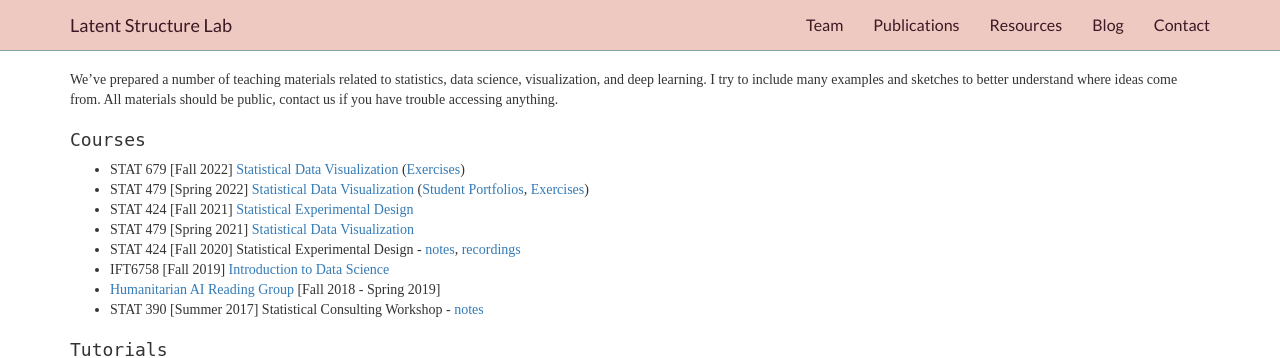
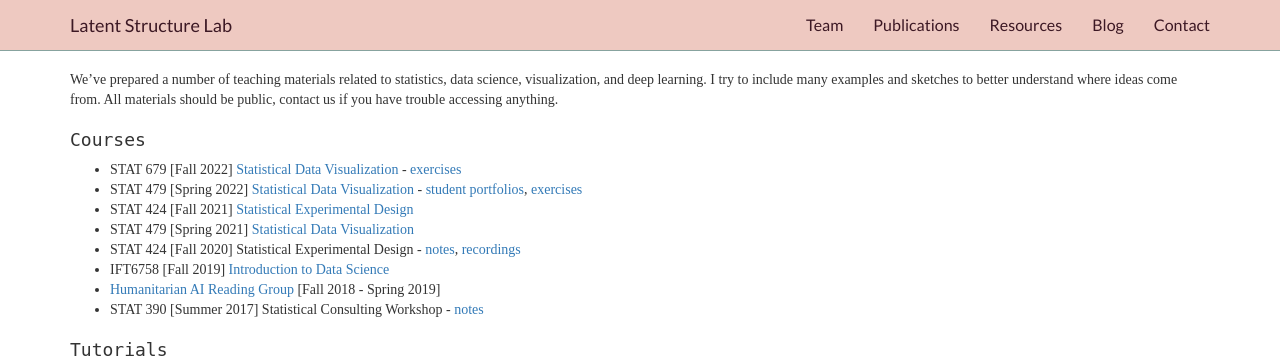
Before and after one commit to krisrs1128/LSLab, a Jekyll site: the page built from _includes/teaching.md, in a window 1280 px wide. Shown: the top 358 px of the page. Built offline with Jekyll 4.4.1, drawn with Linux system fonts in a browser that asks for light colours.

Commit message:
more consistent formatting

```diff
--- a/_includes/teaching.md
+++ b/_includes/teaching.md
@@ -12,8 +12,8 @@ public, contact us if you have trouble accessing anything.
 
 ### Courses
 
-* STAT 679 [Fall 2022] [Statistical Data Visualization](https://krisrs1128.github.io/stat679_notes/) ([Exercises](https://github.com/krisrs1128/stat679_code/raw/main/exercises/exercises.pdf))
-* STAT 479 [Spring 2022] [Statistical Data Visualization](https://github.com/krisrs1128/stat479_s22/) ([Student Portfolios](https://krisrs1128.github.io/portfolio_site_s22/), [Exercises](https://github.com/krisrs1128/stat479_s22/blob/main/exercises/exercises.pdf))
+* STAT 679 [Fall 2022] [Statistical Data Visualization](https://krisrs1128.github.io/stat679_notes/) - [exercises](https://github.com/krisrs1128/stat679_code/raw/main/exercises/exercises.pdf)
+* STAT 479 [Spring 2022] [Statistical Data Visualization](https://github.com/krisrs1128/stat479_s22/) - [student portfolios](https://krisrs1128.github.io/portfolio_site_s22/), [exercises](https://github.com/krisrs1128/stat479_s22/blob/main/exercises/exercises.pdf)
 * STAT 424 [Fall 2021] [Statistical Experimental Design](https://krisrs1128.github.io/stat424_f21/)
 * STAT 479 [Spring 2021] [Statistical Data Visualization](https://krisrs1128.github.io/stat479/)
 * STAT 424 [Fall 2020] Statistical Experimental Design - [notes](https://drive.google.com/drive/folders/1rnJlAXs57WyMcTzwQ5HNT_eCecEI3gQh), [recordings](https://mediaspace.wisc.edu/channel/STAT+424+Fall+2020/180027062)
```
